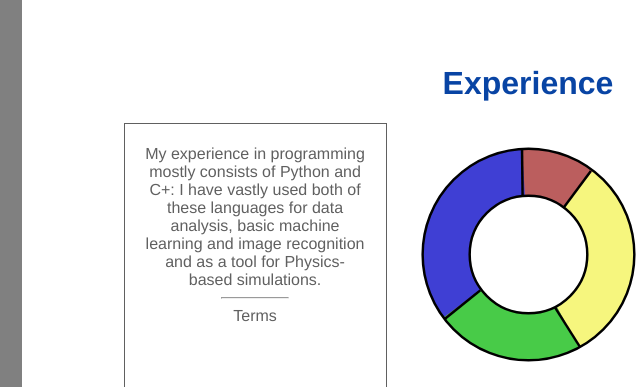
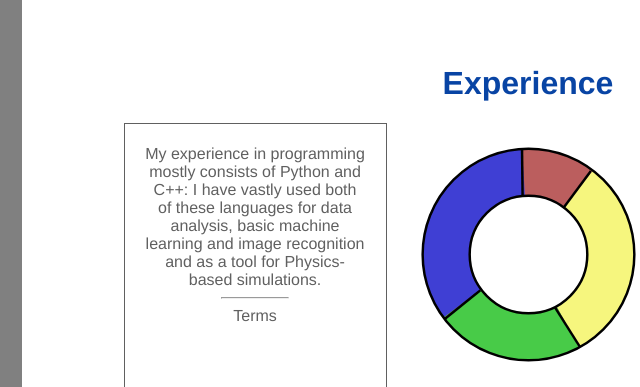
Before and after one commit to nszark/Sigma-Homework-2, a plain HTML site: page index.html in a window 1280 px wide. Shown: the part 1740-2127 px from the top of the page, 112-752 px from the left. Drawn offline with nearby package versions, Linux system fonts and the light colour scheme.

Commit message:
Minor changes

```diff
--- a/index.html
+++ b/index.html
@@ -75,7 +75,7 @@
         <div class="experience_content">
           <div class="experience_content_box">
             <div class="experience_text">
-              My experience in programming mostly consists of Python and C+: I have vastly used both of these languages for data analysis, basic machine learning and image recognition and as a tool for Physics-based simulations.
+              My experience in programming mostly consists of Python and C++: I have vastly used both of these languages for data analysis, basic machine learning and image recognition and as a tool for Physics-based simulations.
               <hr width="30%">
               Terms
             </div>
```
